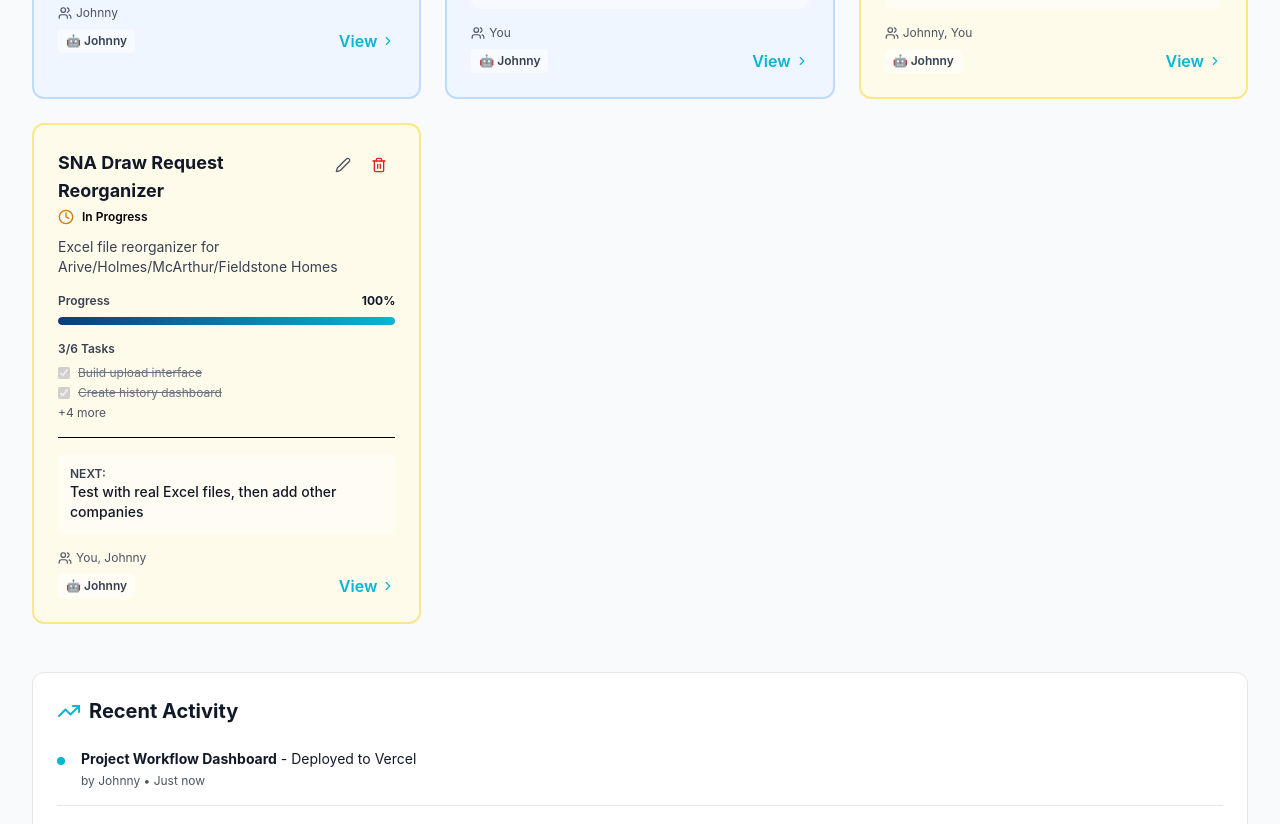
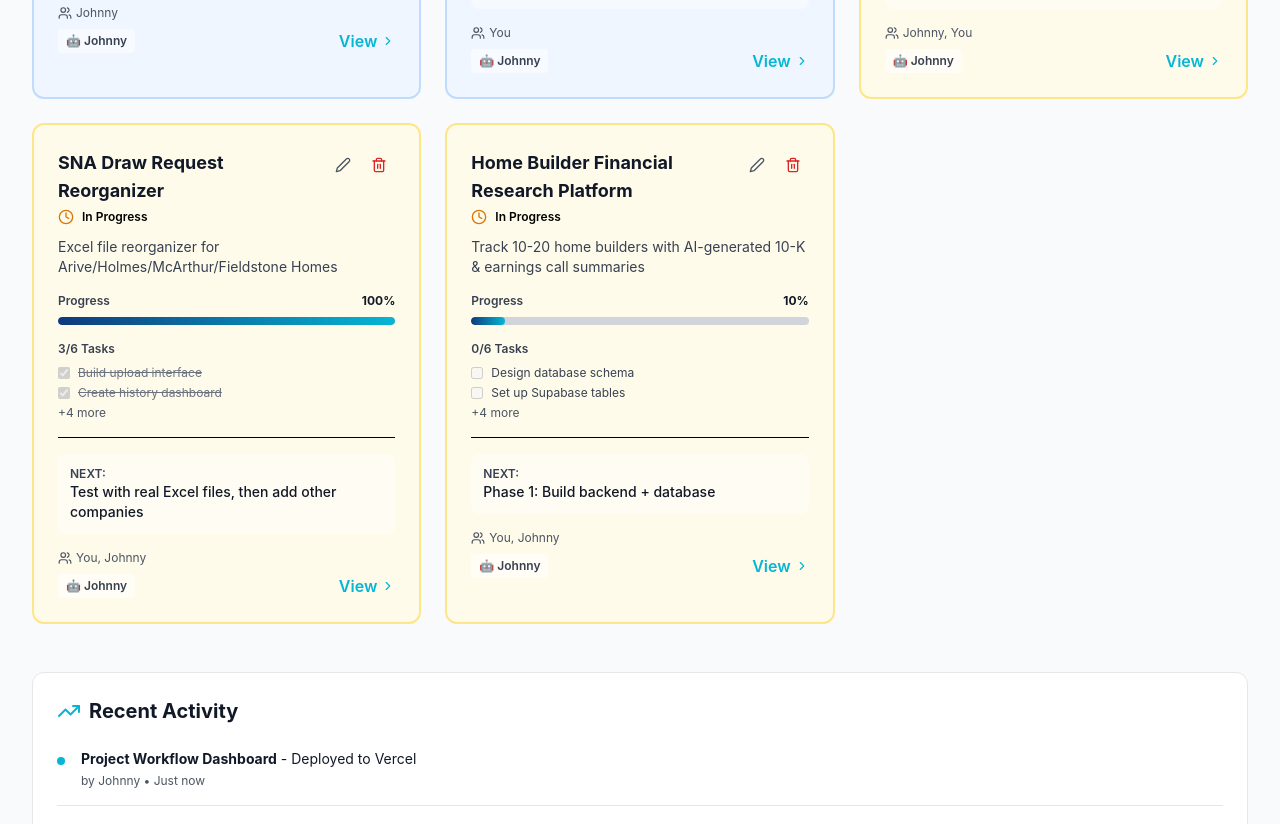
Before and after one commit to bpnelsen/project-workflow-dashboard, a Next.js app: page / in a window 1280 px wide. Shown: the part 1300-2124 px from the top of the page. Built offline with nearby package versions, Linux system fonts and the light colour scheme.

Commit message:
Add Home Builder Financial Research Platform to dashboard

```diff
--- a/app/page.tsx
+++ b/app/page.tsx
@@ -154,6 +154,26 @@ export default function Dashboard() {
       team: ['You', 'Johnny'],
       lastUpdated: '2026-03-05 06:40',
       nextAction: 'Test with real Excel files, then add other companies',
+      priority: 'high',
+      aiAssistant: 'Johnny'
+    },
+    {
+      id: '8',
+      name: 'Home Builder Financial Research Platform',
+      description: 'Track 10-20 home builders with AI-generated 10-K & earnings call summaries',
+      status: 'in-progress',
+      progress: 10,
+      tasks: [
+        { id: 't32', title: 'Design database schema', completed: false, dueDate: '2026-03-06' },
+        { id: 't33', title: 'Set up Supabase tables', completed: false, dueDate: '2026-03-07' },
+        { id: 't34', title: 'Integrate Edgar API', completed: false, dueDate: '2026-03-10' },
+        { id: 't35', title: 'Integrate Yahoo Finance API', completed: false, dueDate: '2026-03-10' },
+        { id: 't36', title: 'Build stock price scraper', completed: false, dueDate: '2026-03-12' },
+        { id: 't37', title: 'Phase 1 testing & validation', completed: false, dueDate: '2026-03-14' },
+      ],
+      team: ['You', 'Johnny'],
+      lastUpdated: '2026-03-05 06:59',
+      nextAction: 'Phase 1: Build backend + database',
       priority: 'high',
       aiAssistant: 'Johnny'
     }
```
